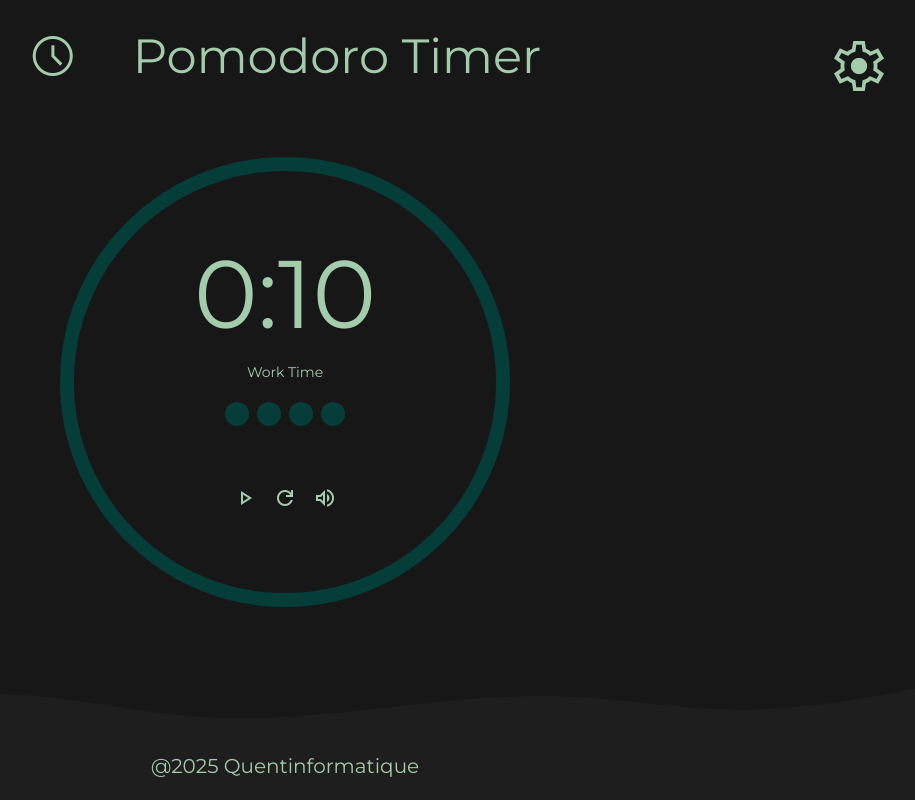
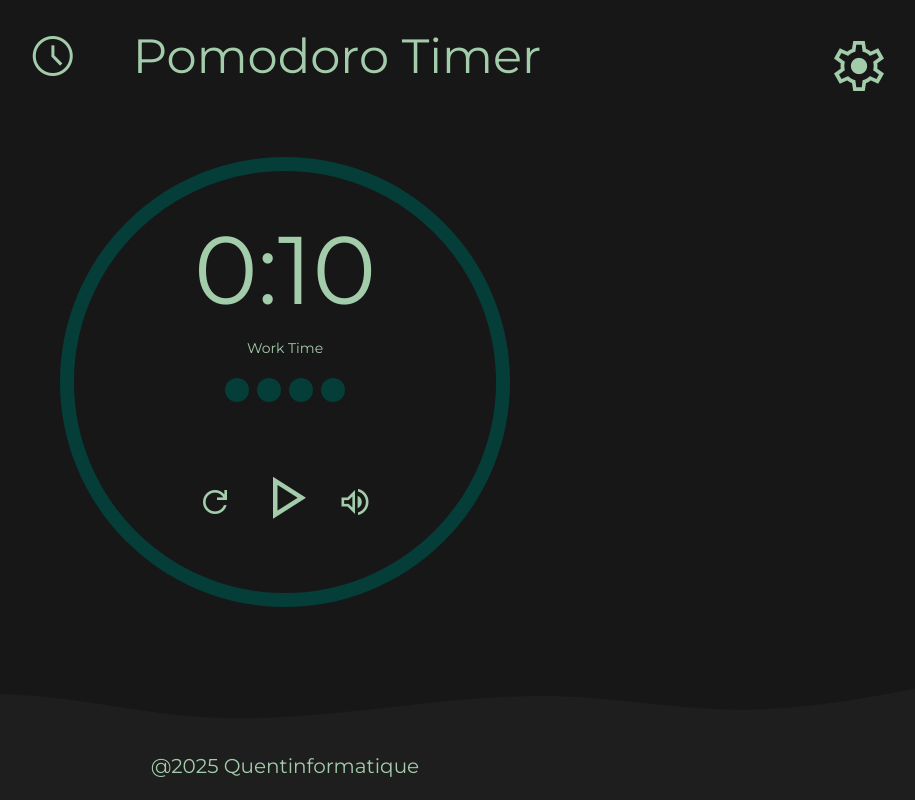
Before and after one commit to quentinformatique/pomodoro-timer, a React (Vite) app: page / in a window 1280 px wide. Shown: the whole page, without its empty margins (355-1270 px from the left). Built offline with nearby package versions, Linux system fonts and the light colour scheme.

Commit message:
fix(timer): change button size

```diff
--- a/src/Views/Components/Timer/Timer.tsx
+++ b/src/Views/Components/Timer/Timer.tsx
@@ -218,25 +218,25 @@ export const Timer: FC = () => {
                     <IndicatorGroup indicators={indicators} />
                 </div>
                 <div className="flex gap-4">
+                    <div className="hover:cursor-pointer flex flex-col justify-center" onClick={resetAll}>
+                        <Icon
+                            code="refresh"
+                            fill={false}
+                            className="text-3xl! sm:text-4xl!"
+                        />
+                    </div>
                     <div className="hover:cursor-pointer" onClick={toggleTimer}>
                         <Icon
                             code={isRunning ? "pause" : "play_arrow"}
                             fill={false}
-                            className="text-5xl sm:text-7xl"
+                            className="text-5xl! sm:text-7xl!"
                         />
                     </div>
-                    <div className="hover:cursor-pointer" onClick={resetAll}>
-                        <Icon
-                            code="refresh"
-                            fill={false}
-                            className="text-5xl sm:text-7xl"
-                        />
-                    </div>
-                    <div className="hover:cursor-pointer" onClick={toggleSound}>
+                    <div className="hover:cursor-pointer flex flex-col justify-center" onClick={toggleSound}>
                         <Icon
                             code={soundEnabled.current ? "volume_up" : "volume_off"}
                             fill={false}
-                            className="text-5xl sm:text-7xl"
+                            className="text-3xl! sm:text-4xl!"
                         />
                     </div>
                 </div>
```
